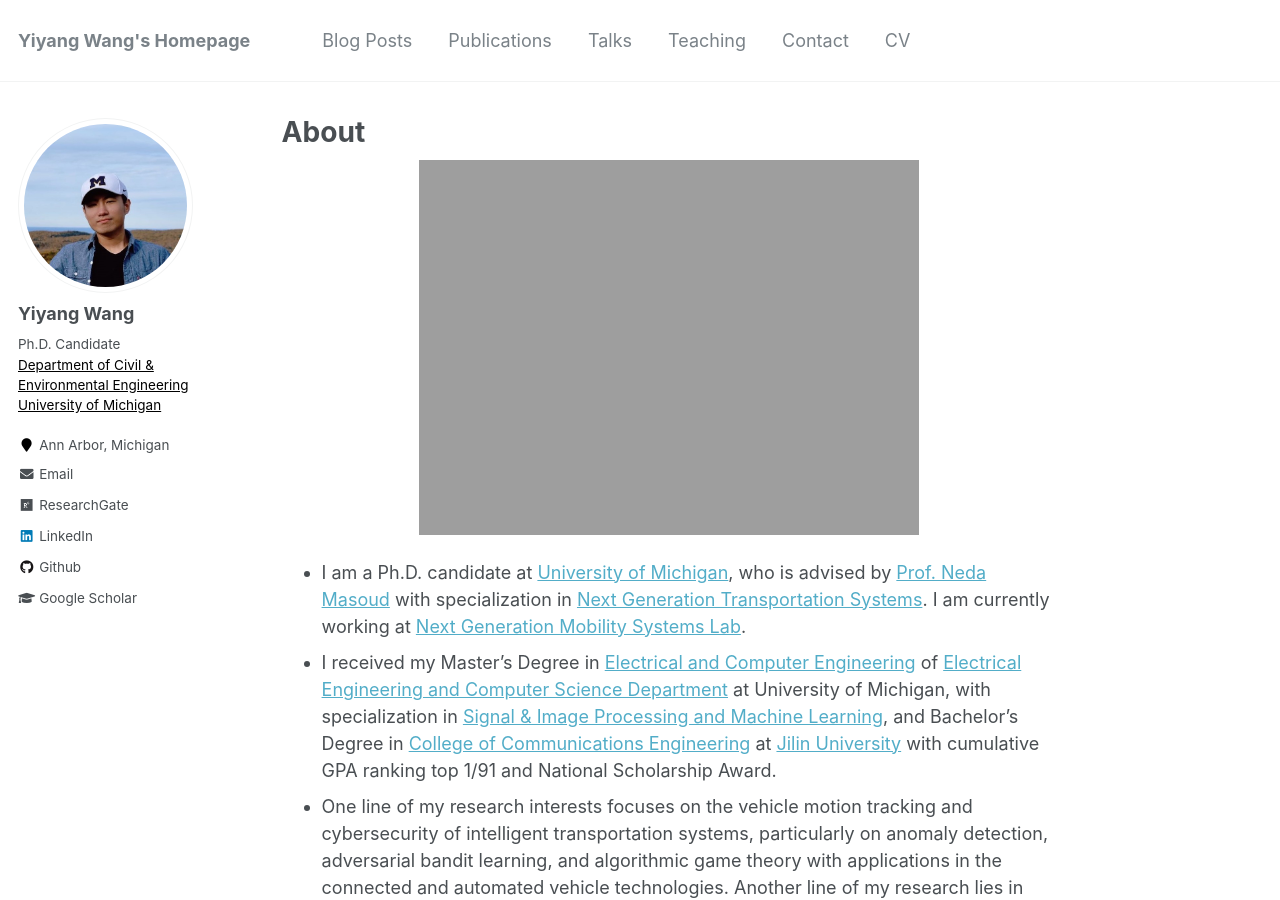
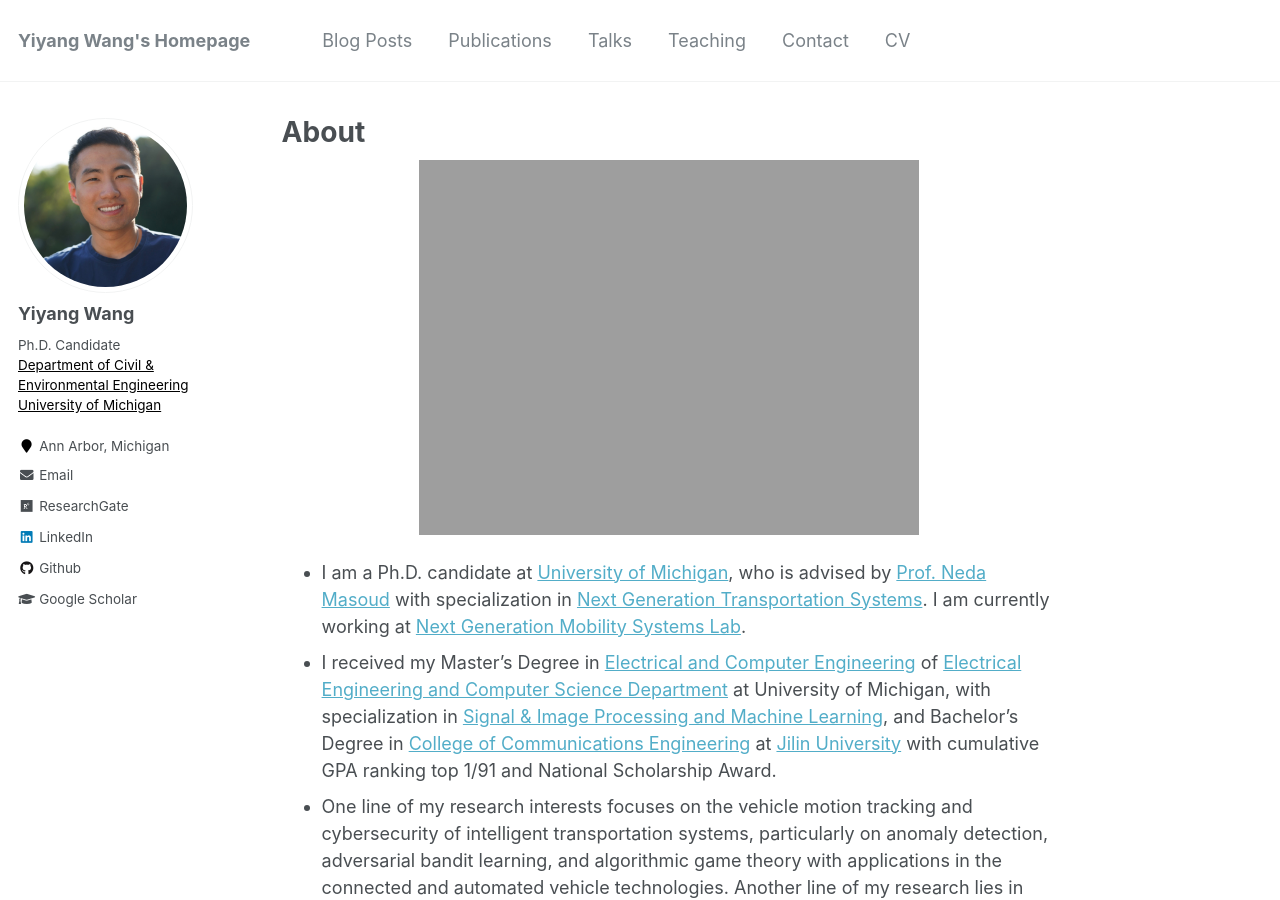
Before and after one commit to yiyangwan/yiyangwan.github.io, a Jekyll site: the page built from _pages/about.md, in a window 1280 px wide and 900 px high. Built offline with Jekyll 4.4.1, drawn with Linux system fonts in a browser that asks for light colours.

Commit message:
Update _config.yml

```diff
--- a/_config.yml
+++ b/_config.yml
@@ -81,7 +81,7 @@ analytics:
 # Site Author
 author:
   name             : "Yiyang Wang"
-  avatar           : "yiyangwang.jpg"
+  avatar           : "yiyangwang_1.JPG"
   bio              : "Ph.D. Candidate <br><a style='color: black;' href='https://cee.engin.umich.edu/'>Department of Civil & Environmental Engineering</a> <br><a style='color: black;' href='https://umich.edu/'>University of Michigan</a>"
   location         : "Ann Arbor, Michigan"
   employer         :
```
